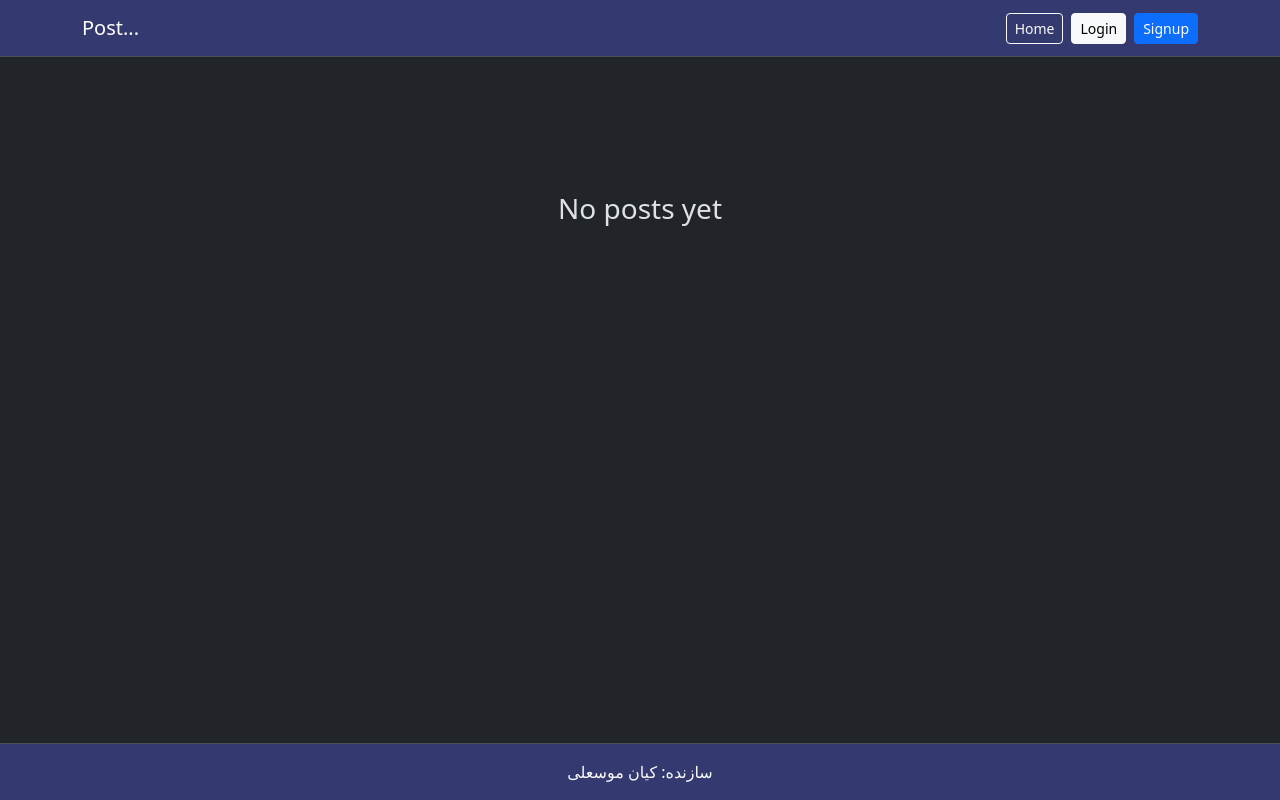
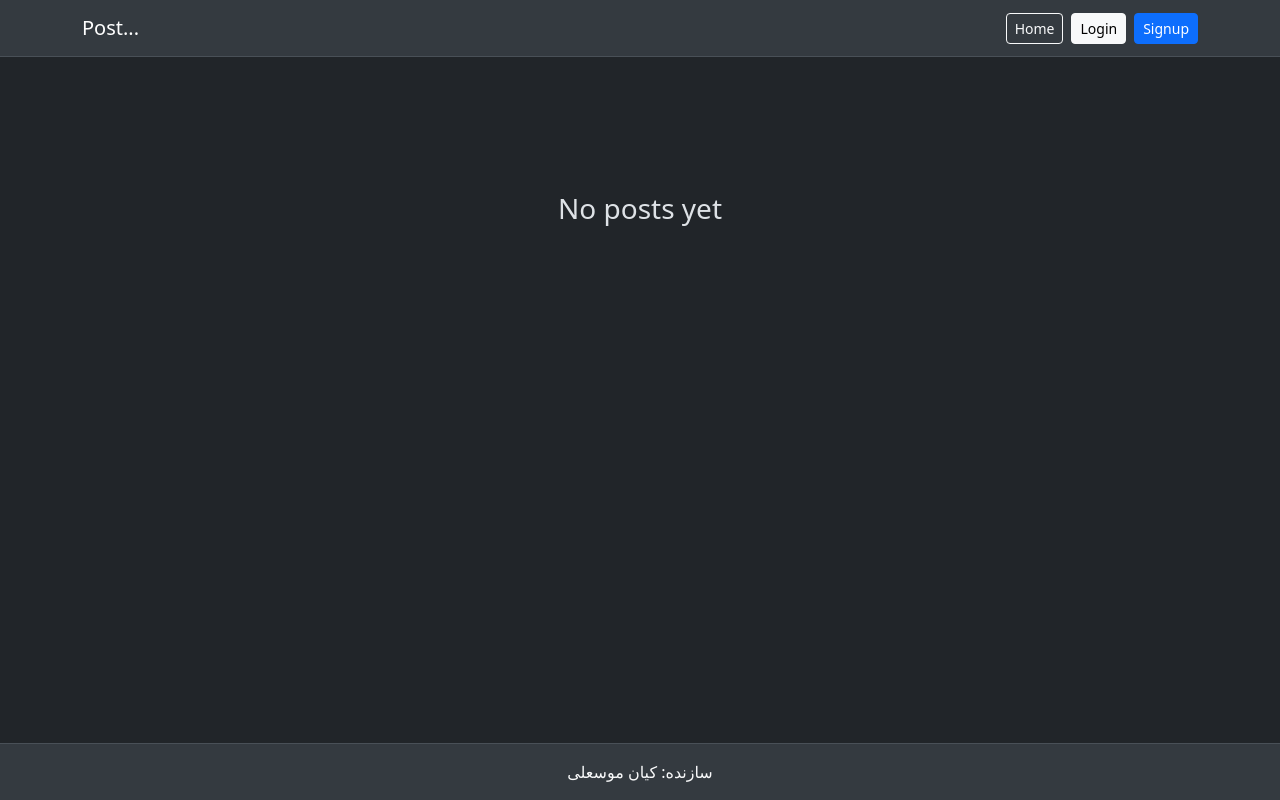
Before and after one commit to Kian-1394/Post..., a Django app: page / in a window 1280 px wide. Run offline with Django 5.2, Linux system fonts and the light colour scheme; data that the repository does not hold is empty; some libraries are stand-ins or nearby versions.

Commit message:
fixed color hex

```diff
--- a/static/css/style.css
+++ b/static/css/style.css
@@ -15,5 +15,5 @@
 }
 
 .bg-nav {
-	background-color: #343a70;
+	background-color: #343a40;
 }
```
